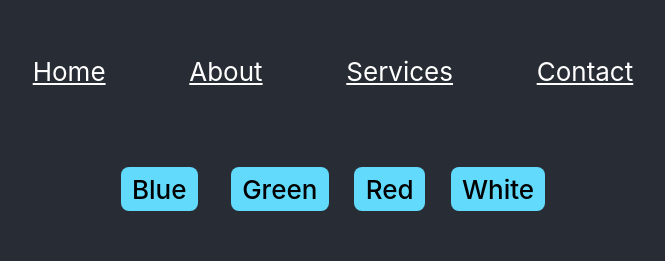
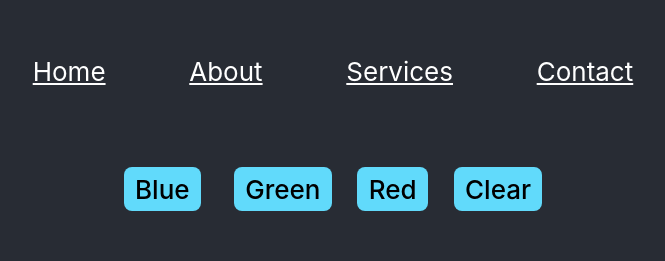
Before and after one commit to Leerlandais/react-early, a React (Create React App) app: page / in a window 1280 px wide. Shown: the top 261 px of the page, without its empty margins (307-972 px from the left). Built offline with nearby package versions, Linux system fonts and the light colour scheme.

Commit message:
moved Logo into separate comp. Added buttons with colour change effect

```diff
--- a/src/App.js
+++ b/src/App.js
@@ -1,4 +1,4 @@
-import logo from './logo.svg';
+import Logo from './components/Logo';
 import './App.css';
 import { BrowserRouter as Router, Routes, Route } from 'react-router-dom';
 import Home from './pages/Home';
@@ -15,7 +15,7 @@ function App() {
       <header className="App-header">
         <NavMenu />
         <BtnHolder />
-        <img src={logo} className="App-logo" alt="logo" />
+        <Logo prop={"svgImage"} />
         <Routes>
           <Route path="/" element={<Home />} />
           <Route path="/about" element={<About />} />
--- a/src/components/BtnHolder.jsx
+++ b/src/components/BtnHolder.jsx
@@ -1,15 +1,16 @@
 import Button from './Button';
 function BtnHolder() {
-    const changeColour = (colour) => {
+        const changeColour = (colour) => {
         console.log(colour)
-        document.body.style.backgroundColor = colour;
+            const btnHolder = document.querySelector(`.btnHolder`);
+       btnHolder.style.backgroundColor = colour;
     };
     return (
         <div className="btnHolder">
             <Button btnName={"Blue"} onClick={() => changeColour("blue")}/> {/* Fix the prop name */}
             <Button btnName={"Green"} onClick={() => changeColour("green")}/>
             <Button btnName={"Red"} onClick={() => changeColour("red")}/>
-            <Button btnName={"White"} onClick={() => changeColour("white")}/>
+            <Button btnName={"Clear"} onClick={() => changeColour("")}/>
         </div>
     )
 }
--- /dev/null
+++ b/src/components/Logo.jsx
@@ -0,0 +1,11 @@
+import logo from "../logo.svg";
+import React from "react";
+
+
+function Logo (prop) {
+    return (
+        <img id={prop} src={logo} className="App-logo" alt="logo"/>
+    )
+}
+
+export default Logo;
```
Also changed, not shown: src/components/Button.jsx (line endings or trailing spaces).
